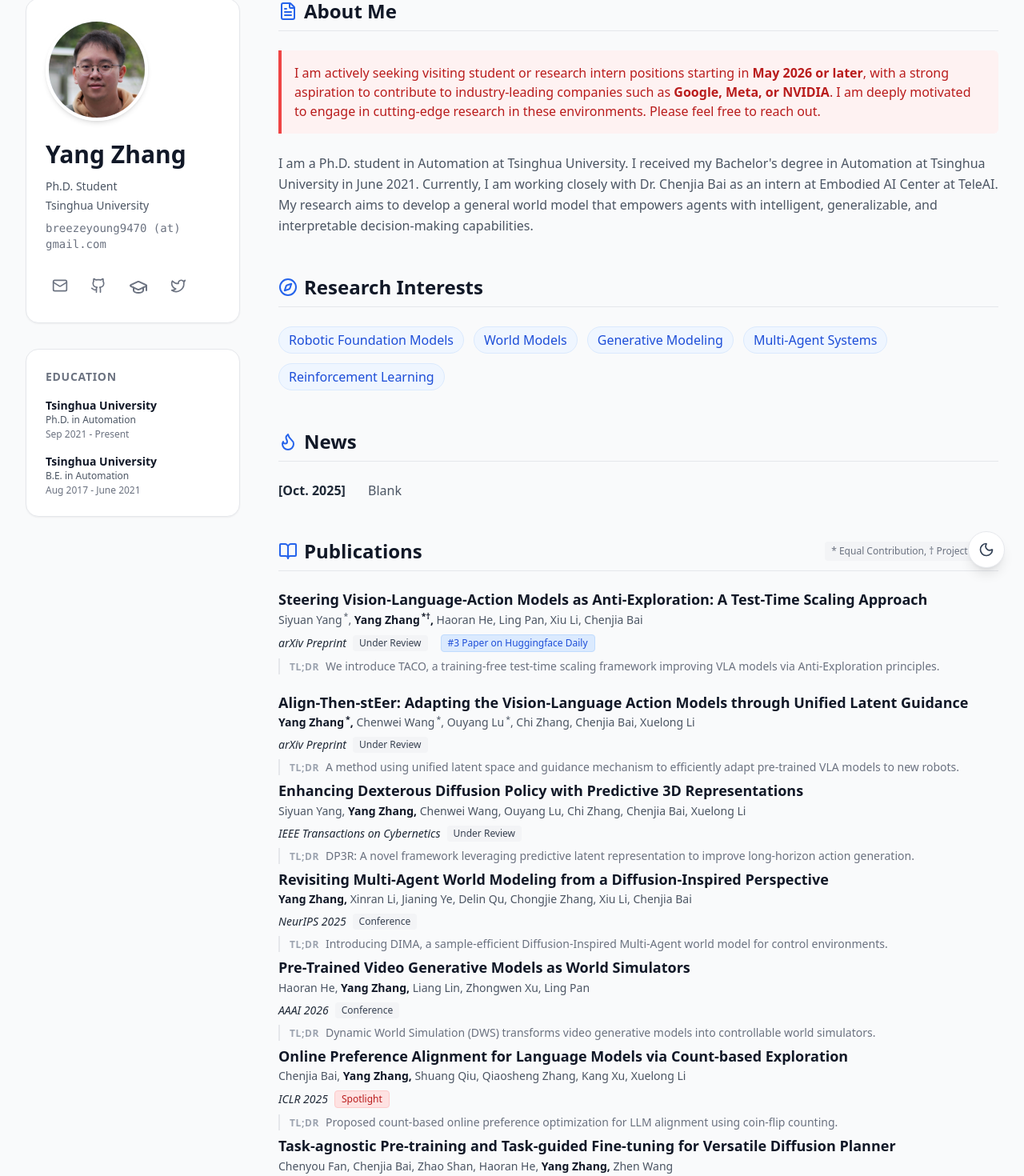
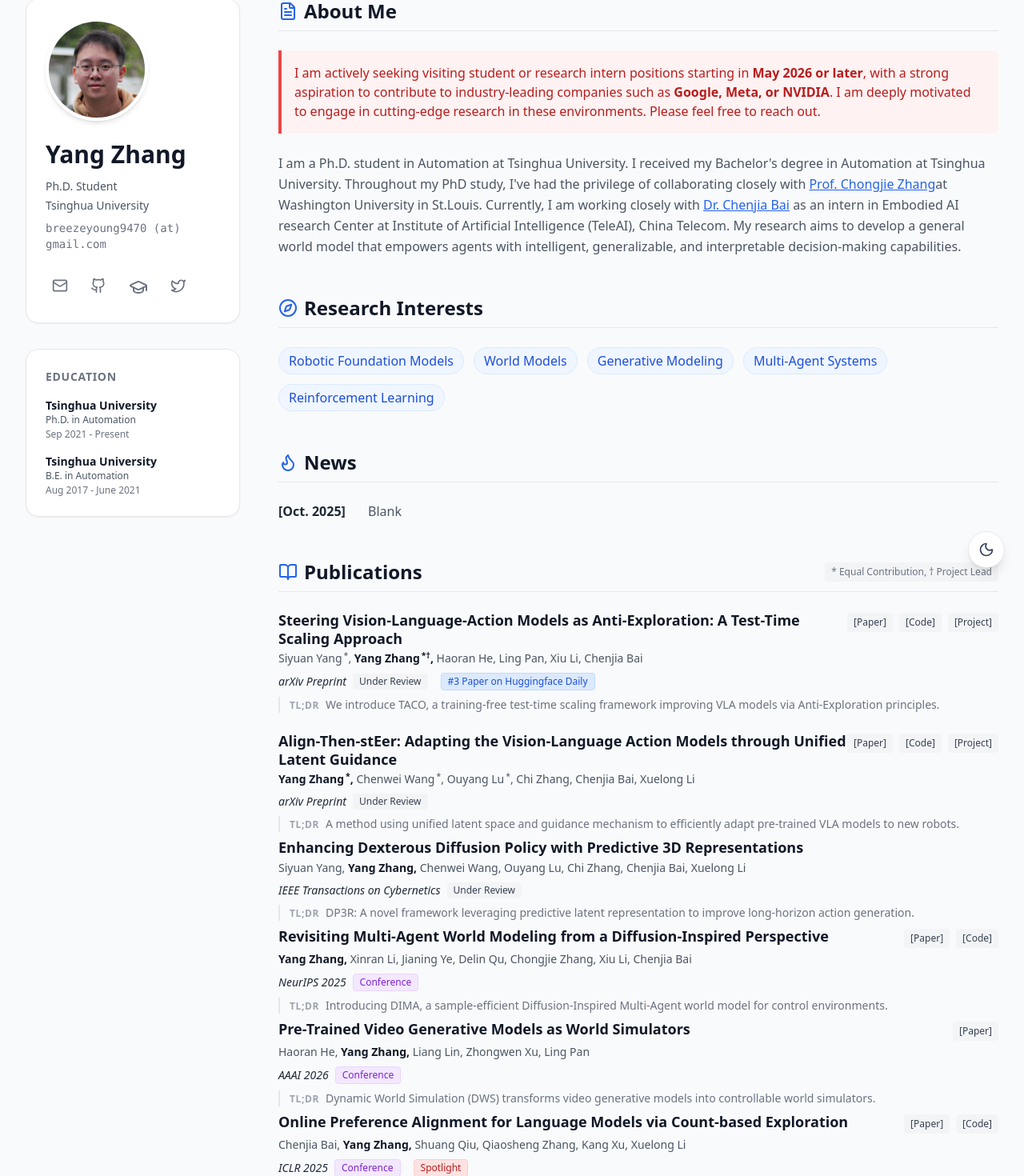
Before and after one commit to breez3young/breez3young.github.io, a React (Vite) app: page / in a window 1280 px wide. Shown: the part 66-1536 px from the top of the page at 80% size. Built offline with nearby package versions, Linux system fonts and the light colour scheme.

Commit message:
updated at 1207 afternoon

```diff
--- a/index.html
+++ b/index.html
@@ -2,9 +2,9 @@
 <html lang="en">
   <head>
     <meta charset="UTF-8" />
-    <link rel="icon" type="image/svg+xml" href="/vite.svg" />
+    <link rel="icon" type="image/svg+xml" href="/sheep.png" />
     <meta name="viewport" content="width=device-width, initial-scale=1.0" />
-    <title>my-homepage</title>
+    <title>Yang Zhang</title>
   </head>
   <body>
     <div id="root"></div>
--- a/src/App.jsx
+++ b/src/App.jsx
@@ -12,8 +12,29 @@ const PROFILE = {
   github: "https://github.com/breez3young",
   scholar: "https://scholar.google.com/citations?user=2NxmmZwAAAAJ&hl",
   twitter: "https://x.com/yang_zhang_",
-  bio: "I am a Ph.D. student in Automation at Tsinghua University. I received my Bachelor's degree in Automation at Tsinghua University in June 2021. Currently, I am working closely with Dr. Chenjia Bai as an intern at Embodied AI Center at TeleAI. My research aims to develop a general world model that empowers agents with intelligent, generalizable, and interpretable decision-making capabilities.",
-};
+  bio: (
+    <>
+      I am a Ph.D. student in Automation at Tsinghua University. I received my Bachelor's degree in Automation at Tsinghua University. Throughout my PhD study, I've had the privilege of collaborating closely with{' '}
+      <a
+        href="https://mig-ai.github.io/person-zhangchongjie.html"
+        target="_blank"
+        rel="noreferrer"
+        className="text-blue-600 dark:text-blue-400 hover:underline font-medium"
+      >
+        Prof. Chongjie Zhang
+      </a>
+      at Washington University in St.Louis. Currently, I am working closely with{' '}
+      <a
+        href="https://baichenjia.cn/"
+        target="_blank"
+        rel="noreferrer"
+        className="text-blue-600 dark:text-blue-400 hover:underline font-medium"
+      >
+        Dr. Chenjia Bai
+      </a>{' '}
+      as an intern in Embodied AI research Center at Institute of Artificial Intelligence (TeleAI), China Telecom. My research aims to develop a general world model that empowers agents with intelligent, generalizable, and interpretable decision-making capabilities.
+    </>
+  ),};
 
 const RESEARCH_INTERESTS = [
   "Robotic Foundation Models",
@@ -81,7 +102,7 @@ const PUBLICATIONS = [
     year: "2025",
     tags: ["Under Review", "#3 Paper on Huggingface Daily"],
     tldr: "We introduce TACO, a training-free test-time scaling framework improving VLA models via Anti-Exploration principles.",
-    links: { paper: null, code: null }
+    links: { paper: "https://arxiv.org/abs/2512.02834", code: "https://github.com/breez3young/TACO", project: "https://vla-anti-exploration.github.io/" }
   },
   {
     title: "Align-Then-stEer: Adapting the Vision-Language Action Models through Unified Latent Guidance",
@@ -90,7 +111,7 @@ const PUBLICATIONS = [
     year: "2025",
     tags: ["Under Review"],
     tldr: "A method using unified latent space and guidance mechanism to efficiently adapt pre-trained VLA models to new robots.",
-    links: { paper: null, code: null }
+    links: { paper: "https://arxiv.org/abs/2509.02055", code: "https://github.com/TeleHuman/Align-Then-Steer", project: "https://align-then-steer.github.io/" }
   },
   {
     title: "Enhancing Dexterous Diffusion Policy with Predictive 3D Representations",
@@ -108,7 +129,7 @@ const PUBLICATIONS = [
     year: "2025",
     tags: ["Conference"],
     tldr: "Introducing DIMA, a sample-efficient Diffusion-Inspired Multi-Agent world model for control environments.",
-    links: { paper: null, code: null }
+    links: { paper: "https://openreview.net/forum?id=rRxFIOoEeF", code: "https://github.com/breez3young/DIMA" }
   },
   {
     title: "Pre-Trained Video Generative Models as World Simulators",
@@ -117,16 +138,16 @@ const PUBLICATIONS = [
     year: "2026",
     tags: ["Conference"],
     tldr: "Dynamic World Simulation (DWS) transforms video generative models into controllable world simulators.",
-    links: { paper: null, code: null }
+    links: { paper: "https://arxiv.org/abs/2502.07825", code: null }
   },
   {
     title: "Online Preference Alignment for Language Models via Count-based Exploration",
     authors: ["Chenjia Bai", "Yang Zhang", "Shuang Qiu", "Qiaosheng Zhang", "Kang Xu", "Xuelong Li"],
     venue: "ICLR 2025",
     year: "2025",
-    tags: ["Spotlight"],
+    tags: ["Conference", "Spotlight"],
     tldr: "Proposed count-based online preference optimization for LLM alignment using coin-flip counting.",
-    links: { paper: null, code: null }
+    links: { paper: "https://openreview.net/forum?id=cfKZ5VrhXt", code: "https://github.com/Baichenjia/COPO" }
   },
   {
     title: "Task-agnostic Pre-training and Task-guided Fine-tuning for Versatile Diffusion Planner",
@@ -135,7 +156,7 @@ const PUBLICATIONS = [
     year: "2025",
     tags: ["Conference"],
     tldr: "A framework for multi-agent collaboration introducing Reinforced Advantage feedback (ReAd).",
-    links: { paper: null, code: null }
+    links: { paper: "https://openreview.net/forum?id=fcJKzwlwcs", code: null }
   },
   {
     title: "Online Iterative Self-Alignment for Radiology Report Generation",
@@ -144,7 +165,7 @@ const PUBLICATIONS = [
     year: "2025",
     tags: ["Conference"],
     tldr: "Online iterative self-alignment method for radiology report generation aligned with multiple objectives.",
-    links: { paper: null, code: null }
+    links: { paper: "https://arxiv.org/abs/2505.11983", code: null }
   },
   {
     title: "Towards Efficient LLM Grounding for Embodied Multi-Agent Collaboration",
@@ -153,7 +174,7 @@ const PUBLICATIONS = [
     year: "2025",
     tags: ["Conference"],
     tldr: "Novel framework for multi-agent collaboration introducing Reinforced Advantage feedback.",
-    links: { paper: null, code: null }
+    links: { paper: "https://arxiv.org/abs/2405.14314", code: null }
   },
   {
     title: "Decentralized Transformers with Centralized Aggregation are Sample-Efficient Multi-Agent World Models",
@@ -162,7 +183,7 @@ const PUBLICATIONS = [
     year: "2025",
     tags: ["Journal"],
     tldr: "First Transformer backbone-based multi-agent world model for sample-efficient policy learning.",
-    links: { paper: null, code: null }
+    links: { paper: "https://openreview.net/forum?id=xT8BEgXmVc", code: "https://github.com/breez3young/MARIE" }
   },
   {
     title: "Contrastive representation for data filtering in cross-domain offline reinforcement learning",
@@ -171,7 +192,7 @@ const PUBLICATIONS = [
     year: "2024",
     tags: ["Conference"],
     tldr: "Measuring dynamics gap based on contrastive representation for cross-domain offline RL.",
-    links: { paper: null, code: null }
+    links: { paper: "https://openreview.net/forum?id=rReWhol66R", code: "https://github.com/BattleWen/IGDF" }
   },
   {
     title: "Multi-agent Exploration with Sub-state Entropy Estimation",
@@ -180,7 +201,7 @@ const PUBLICATIONS = [
     year: "2024",
     tags: ["Conference"],
     tldr: "Plug-and-play intrinsic motivation module for collaborative exploration.",
-    links: { paper: null, code: null }
+    links: { paper: "https://arxiv.org/abs/2306.06382", code: null }
   }
 ];
 
@@ -232,14 +253,21 @@ const Badge = ({ children, type = "default", className = "" }) => {
     default: "bg-gray-100 text-gray-700 dark:bg-gray-800 dark:text-gray-300",
     spotlight: "bg-red-100 text-red-700 border border-red-200 dark:bg-red-900/30 dark:text-red-300 dark:border-red-800",
     highlight: "bg-blue-100 text-blue-700 border border-blue-200 dark:bg-blue-900/30 dark:text-blue-300 dark:border-blue-800",
+    conference: "bg-purple-100 text-purple-700 border border-purple-200 dark:bg-purple-900/30 dark:text-purple-300 dark:border-purple-800",
+    // New Green Style for Journals
+    journal: "bg-green-100 text-green-700 border border-green-200 dark:bg-green-900/30 dark:text-green-300 dark:border-green-800",
     // Special style for Research Interest Tags
     tag: "bg-blue-50 text-blue-700 border border-blue-100 dark:bg-blue-900/20 dark:text-blue-300 dark:border-blue-900/50 hover:bg-blue-100 dark:hover:bg-blue-900/40 transition-colors"
   };
 
   let selectedStyle = styles.default;
+  const lowerLabel = children.toLowerCase();
+
   if (type === "tag") selectedStyle = styles.tag;
-  else if (children.toLowerCase().includes("spotlight")) selectedStyle = styles.spotlight;
-  else if (children.toLowerCase().includes("#3")) selectedStyle = styles.highlight;
+  else if (lowerLabel.includes("spotlight")) selectedStyle = styles.spotlight;
+  else if (lowerLabel.includes("huggingface daily")) selectedStyle = styles.highlight;
+  else if (lowerLabel.includes("conference")) selectedStyle = styles.conference;
+  else if (lowerLabel.includes("journal")) selectedStyle = styles.journal;
 
   // Default size is text-xs unless overridden in className
   const defaultSize = className.includes('text-') ? '' : 'text-xs';
@@ -283,6 +311,11 @@ const PaperCard = ({ paper }) => {
           {paper.links?.code && (
             <a href={paper.links.code} className="text-xs font-medium px-2 py-1 rounded bg-gray-100 hover:bg-gray-200 text-gray-700 dark:bg-gray-800 dark:hover:bg-gray-700 dark:text-gray-300 transition-colors">
               [Code]
+            </a>
+          )}
+          {paper.links?.project && (
+            <a href={paper.links.project} className="text-xs font-medium px-2 py-1 rounded bg-gray-100 hover:bg-gray-200 text-gray-700 dark:bg-gray-800 dark:hover:bg-gray-700 dark:text-gray-300 transition-colors">
+              [Project]
             </a>
           )}
         </div>
```
Also changed, not shown: public/sheep.png (added).
